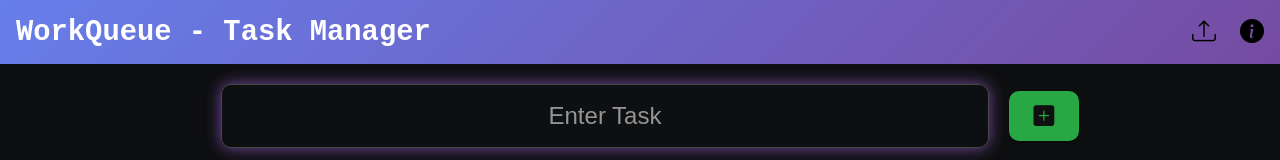
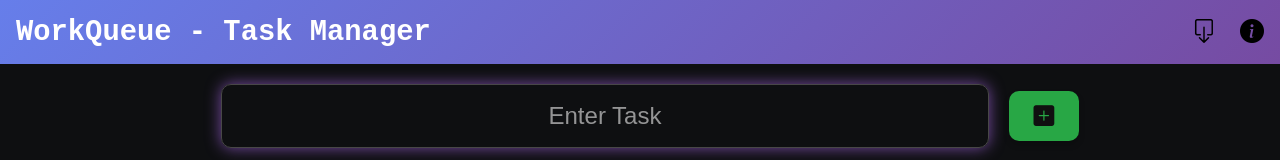
Before and after one commit to VictorF313/WorkQueue-Task-Manager, a React (Vite) app: page / in a window 1280 px wide. Shown: the top 160 px of the page. Built offline with nearby package versions, Linux system fonts and the light colour scheme.

Commit message:
Changing Download Icon

```diff
--- a/src/Components/Navbar.jsx
+++ b/src/Components/Navbar.jsx
@@ -24,12 +24,10 @@ const Navbar = () => {
         return [];
     };
 
-    // Initialize data on mount
     useEffect(() => {
         setFileData(loadData());
     }, []);
 
-    // On export click, update fileData to latest before triggering CSV generation
     const handleExportClick = () => {
         const latestData = loadData();
         setFileData(latestData);
@@ -42,15 +40,15 @@ const Navbar = () => {
                 <CSVLink
                     data={fileData}
                     headers={headers}
-                    filename="Notes.csv"
+                    filename="WorkQueue-Notes.csv"
                     onClick={handleExportClick}
                 >
-                    <li className="bi bi-upload export">
+                    <li className="bi bi-box-arrow-down export">
                     </li>
                 </CSVLink>
                 <li className="bi bi-info-circle-fill about">
                     <div className="aboutText">
-                        This project was developed by VictorF313/Sharique, using React.js.
+                        This project was developed by VictorF313/Sharique using React.js.
                     </div>
                 </li>
             </ul>
```
